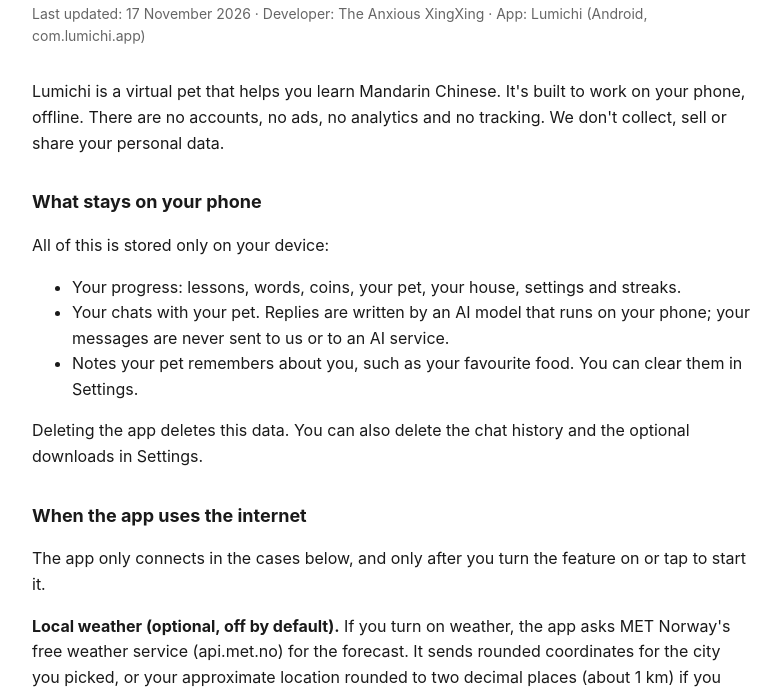
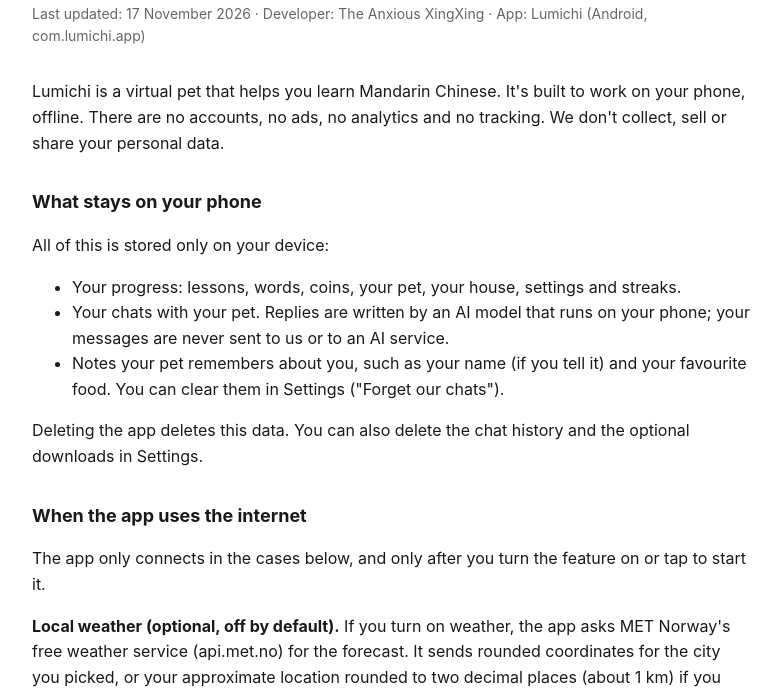
Before and after one commit to Andre-Durante/privacy-policy, a plain HTML site: page lumichi.html in a window 1280 px wide. Shown: the part 101-794 px from the top of the page, without its empty margins (248-1029 px from the left). Drawn offline with Linux system fonts and the light colour scheme.

Commit message:
Lumichi: mention the remembered name
Co-Authored-By: Claude Opus 5.5 <noreply@anthropic.com>

```diff
--- a/lumichi.html
+++ b/lumichi.html
@@ -23,7 +23,7 @@
   <ul>
     <li>Your progress: lessons, words, coins, your pet, your house, settings and streaks.</li>
     <li>Your chats with your pet. Replies are written by an AI model that runs on your phone; your messages are never sent to us or to an AI service.</li>
-    <li>Notes your pet remembers about you, such as your favourite food. You can clear them in Settings.</li>
+    <li>Notes your pet remembers about you, such as your name (if you tell it) and your favourite food. You can clear them in Settings ("Forget our chats").</li>
   </ul>
   <p>Deleting the app deletes this data. You can also delete the chat history and the optional downloads in Settings.</p>
   <h2>When the app uses the internet</h2>
```
